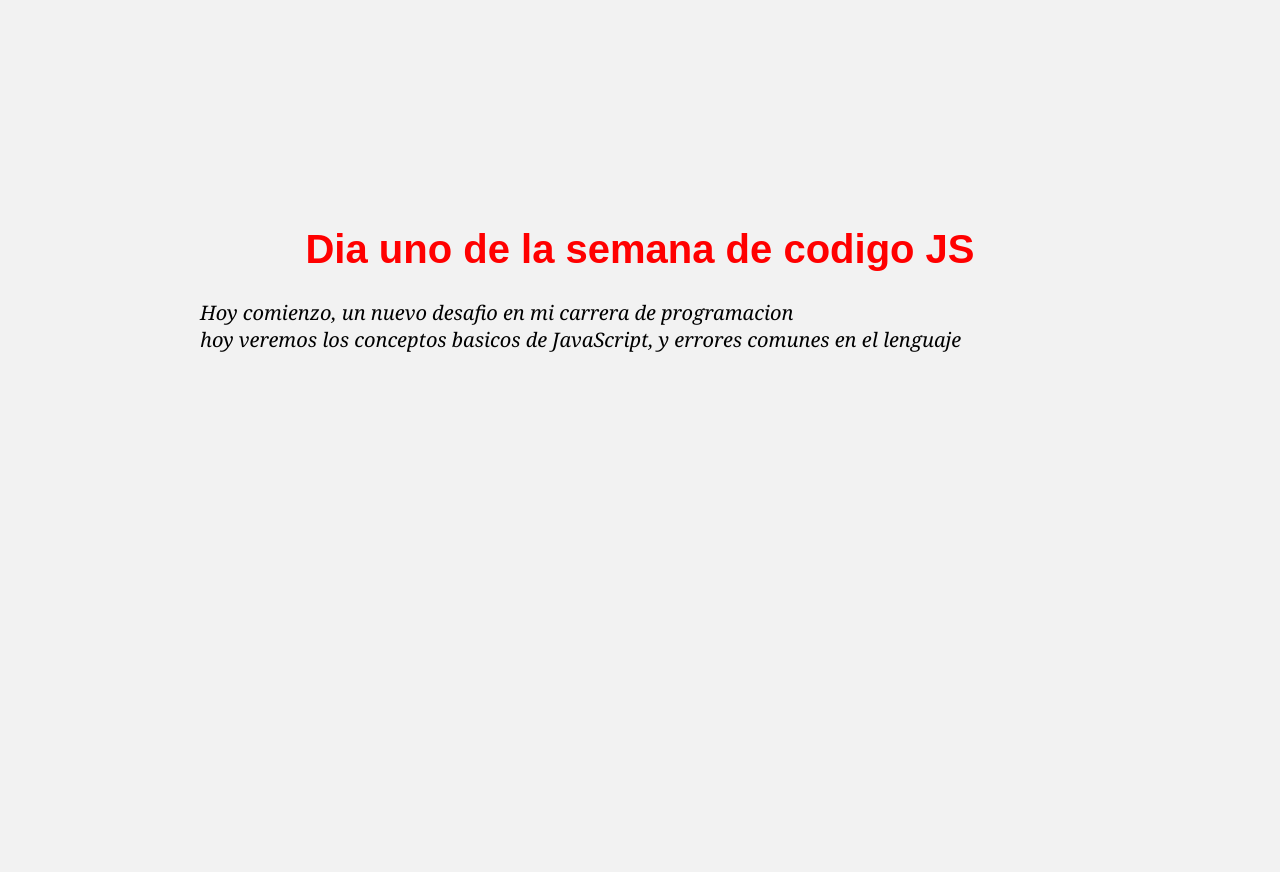
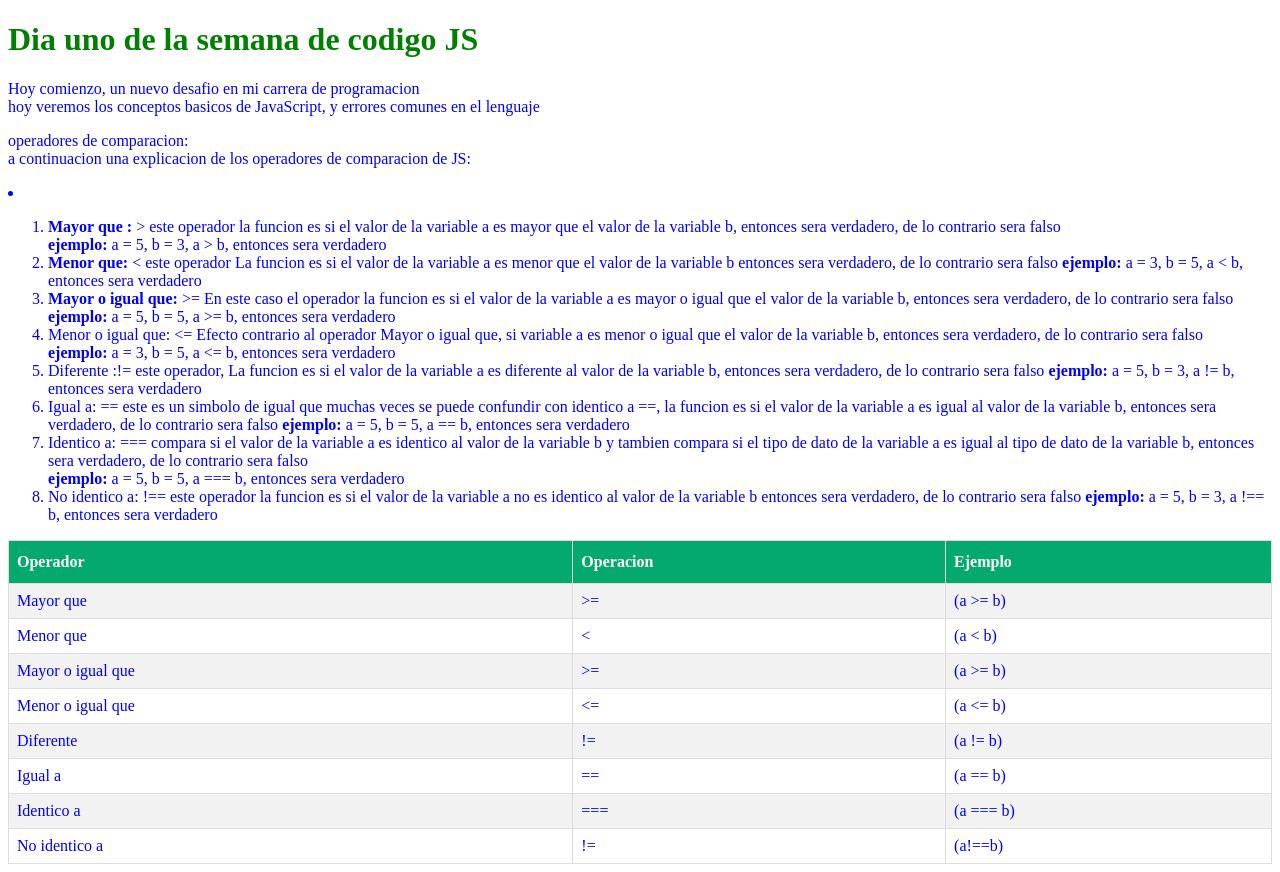
Before and after one commit to gipsy-yuilet-dev/js-day01, a plain HTML site: page index.html in a window 1280 px wide. Before the commit the page ends 800 px from the top, so only its background shows below. Drawn offline with Linux system fonts and the light colour scheme.

Commit message:
cambios en index.html

```diff
--- a/index.html
+++ b/index.html
@@ -11,6 +11,95 @@
     <p> Hoy comienzo, un nuevo desafio en mi carrera de programacion<br>
     hoy veremos los conceptos basicos de JavaScript, y errores comunes en el lenguaje
 </p>
+<table>
+    <tr>
+        <th>Operador</th>
+        <th>Operacion</th>
+        <th>Ejemplo</th>
+    </tr>
+    <tr>
+        <td>Mayor que</td>
+        <td>>=</td>
+        <td>(a >= b)</td>
+    </tr>
+    <tr>
+        <td>Menor que</td>
+        <td><</td>
+        <td>(a < b)</td>
+    </tr>
+    <tr>
+        <td>Mayor o igual que</td>
+        <td>>=</td>
+        <td>(a >= b)</td>
+    </tr>
+    <tr>
+        <td>Menor o igual que</td>
+        <td><=</td>
+        <td>(a <= b)</td>
+    </tr>
+    <tr>
+        <td>Diferente</td>
+        <td>!=</td>
+        <td>(a != b)</td>
+    </tr>
+    <tr>
+        <td>Igual a</td>
+        <td>==</td>
+        <td>(a == b)</td>
+    </tr>
+    <tr>
+        <td>Identico a</td>
+        <td>===</td>
+        <td>(a === b)</td>
+    </tr>
+    <tr>
+        <td>No identico a</td>
+        <td>!=</td>
+        <td>(a!==b)</td>
+    <p>
+        operadores de comparacion:
+        <br>
+        a continuacion una explicacion de los operadores de comparacion de JS:
+        <li><ol>
+            <li><b>Mayor que :</b> > este operador la funcion es
+                si el valor de la variable a es mayor que el valor de la variable b,
+                entonces sera verdadero, de lo contrario sera falso<br>
+                <b>ejemplo:</b> a = 5, b = 3, a > b, entonces sera verdadero
+            </li>
+            <li><b>Menor que:</b> < este operador La funcion es si el valor de la variable a es menor que el valor de la variable b
+                entonces sera verdadero, de lo contrario sera falso
+                <b>ejemplo:</b> a = 3, b = 5, a < b, entonces sera verdadero
+            </li>
+            <li><b>Mayor o igual que:</b> >= En este caso el operador la funcion es si el valor de la variable a es mayor o igual que el valor de la variable b,
+                entonces sera verdadero, de lo contrario sera falso
+                <b>ejemplo:</b> a = 5, b = 5, a >= b, entonces sera verdadero
+            </li>
+            <li>Menor o igual que: <= Efecto contrario al operador Mayor o igual que, si variable a es menor o igual que el valor de la variable b,
+                entonces sera verdadero, de lo contrario sera falso<br>
+                <b>ejemplo:</b> a = 3, b = 5, a <= b, entonces sera verdadero
+                </li>
+            <li>Diferente :!= este operador, La funcion es si el valor de la variable a es diferente al valor de la variable b,
+                entonces sera verdadero, de lo contrario sera falso
+                <b>ejemplo:</b> a = 5, b = 3, a != b, entonces sera verdadero
+            </li>
+            <li>Igual a: == este es un simbolo de igual que muchas veces se puede confundir
+                con identico a ==, la funcion es si el valor de la variable a es igual al valor de la variable b,
+                entonces sera verdadero, de lo contrario sera falso
+                <b>ejemplo:</b> a = 5, b = 5, a == b, entonces sera verdadero
+            </li>
+            <li>Identico a: === compara si el valor de la variable a es identico al valor de la variable b
+                y tambien compara si el tipo de dato de la variable a es igual al tipo de dato de la variable b,
+                entonces sera verdadero, de lo contrario sera falso<br>
+                <b>ejemplo:</b> a = 5, b = 5, a === b, entonces sera verdadero
+            </li>
+            <li>No identico a: !== este operador la funcion es si el valor de la variable a no es identico al valor de la variable b
+                entonces sera verdadero, de lo contrario sera falso
+                <b>ejemplo:</b> a = 5, b = 3, a !== b, entonces sera verdadero
+                </li>
+            </li>
+            </li>
+        </ol></li>
+    </p>
 <script src="app.js"></script>
 </body>
 </html>
--- a/styles.css
+++ b/styles.css
@@ -1,21 +1,28 @@
-h1{
-    color: red;
-    text-align: center;
-    font-family: Arial, Helvetica, sans-serif;
-    font-weight: bold;
-    font-size: 40px;
-}
-body{
-    background-color: #f2f2f2;
-    top: 100px;
-    bottom: 100px;
-    left: 100px;
-    right: 100px;
-    margin: 100px;
-    padding: 100px;
-}
-p{
-    font-size: 20px;
-    font-style: italic;
-    font-family: Cambria, Cochin, Georgia, Times, 'Times New Roman', serif;
-}
+body {
+    color: blue;
+  }
+
+  h1 {
+    color: green;
+  }
+  table{
+    border-collapse: collapse;
+    width: 100%;
+    border-color: aqua;
+  }
+  td, th {
+    border: 1px solid #ddd;
+    padding: 8px;
+  }
+
+  tr:nth-child(even){background-color: #f2f2f2;}
+
+  tr:hover {background-color: #ddd;}
+
+  th {
+    padding-top: 12px;
+    padding-bottom: 12px;
+    text-align: left;
+    background-color: #04AA6D;
+    color: white;
+  }
```
